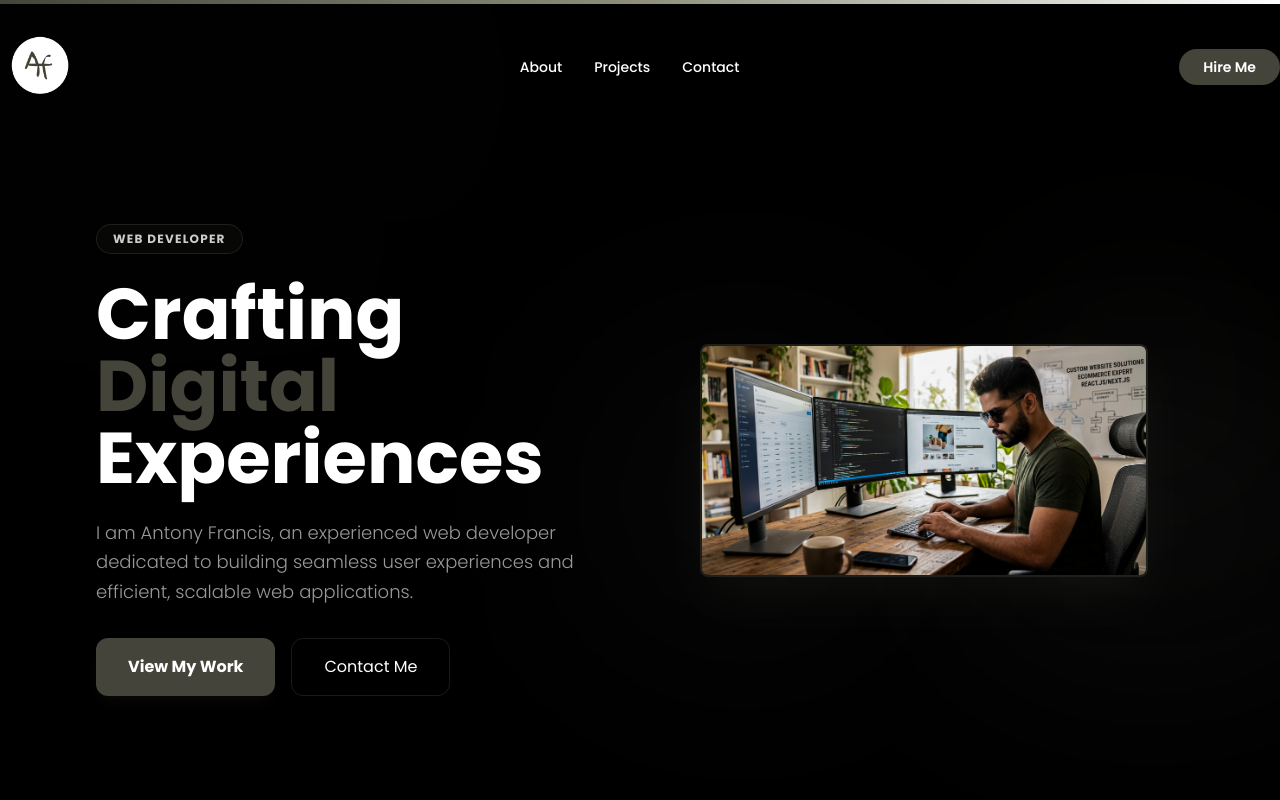
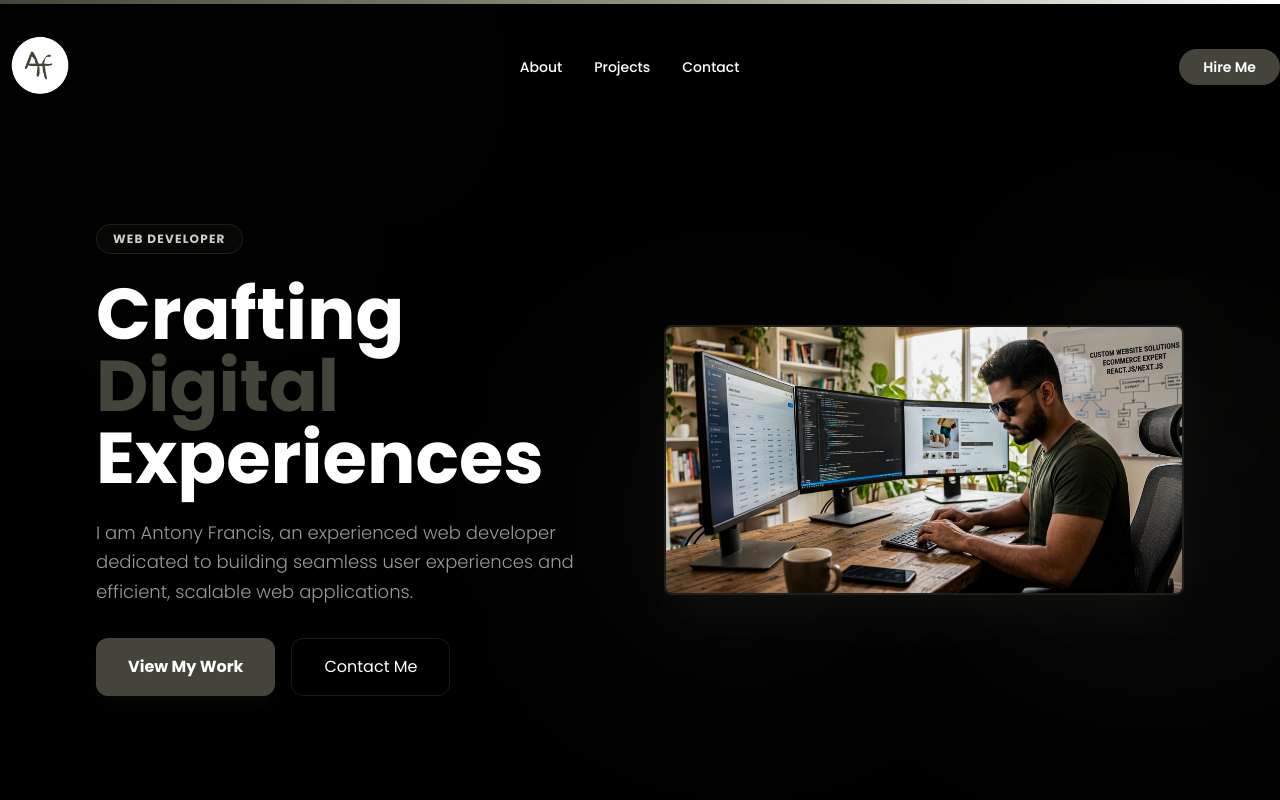
Before and after one commit to Antony-24/antony, a Next.js app: page / in a window 1280 px wide. Shown: the top 800 px of the page. Built offline with nearby package versions, Linux system fonts and the light colour scheme; a web font is replaced by a local one.

Commit message:
style: normalize whitespace and remove max-width constraint from Hero image container

```diff
--- a/src/components/Hero.tsx
+++ b/src/components/Hero.tsx
@@ -103,7 +103,7 @@ const Hero = () => {
           <motion.div
             variants={floatVariants}
             animate="animate"
-            className="relative z-10 rounded-lg overflow-hidden border-2 border-[#44443a]/40 mx-auto shadow-2xl shadow-[#44443a]/20 max-w-md"
+            className="relative z-10 rounded-lg overflow-hidden border-2 border-[#44443a]/40 mx-auto shadow-2xl shadow-[#44443a]/20"
           >
             <Image
               src={avatar}
```
